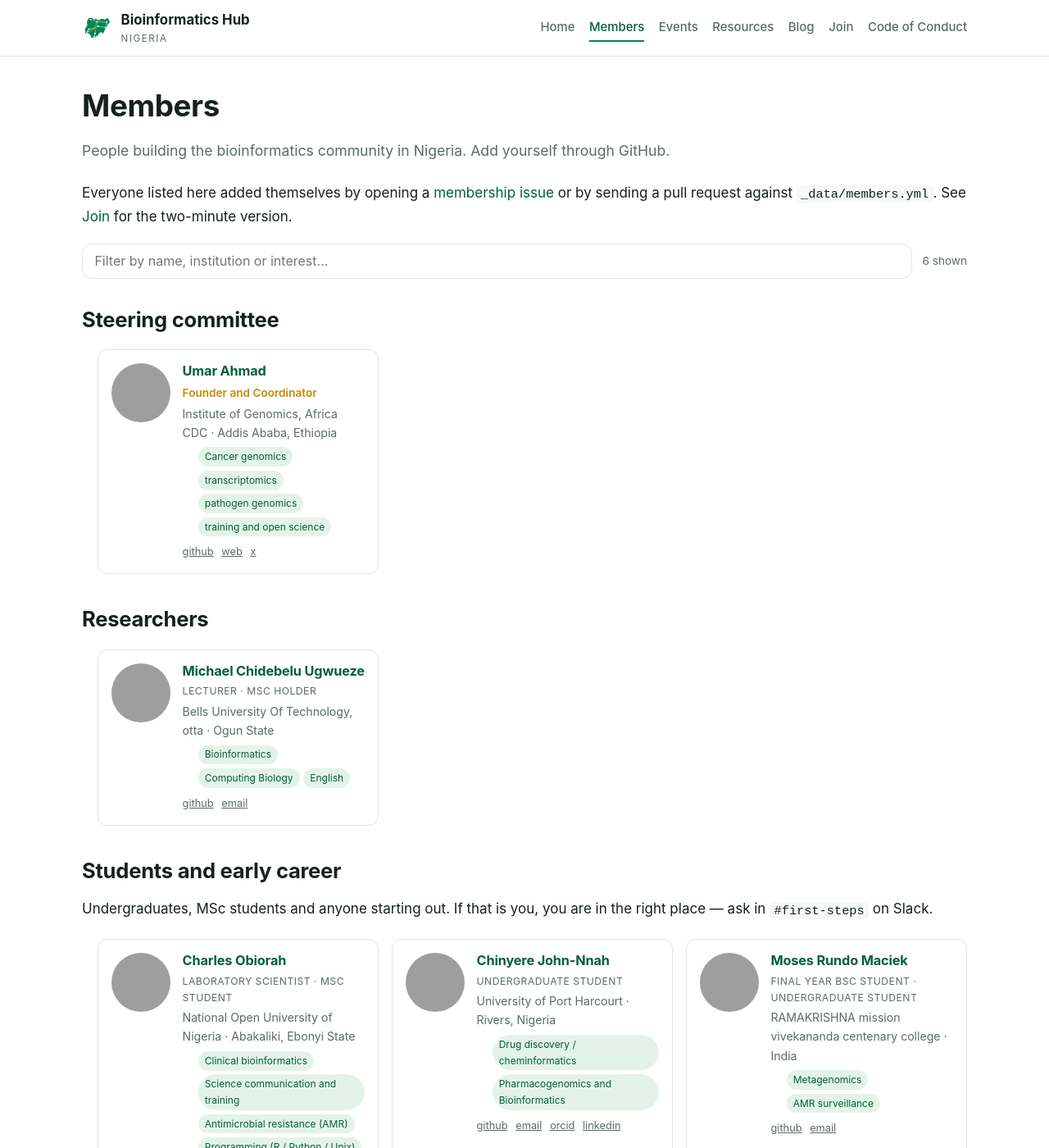
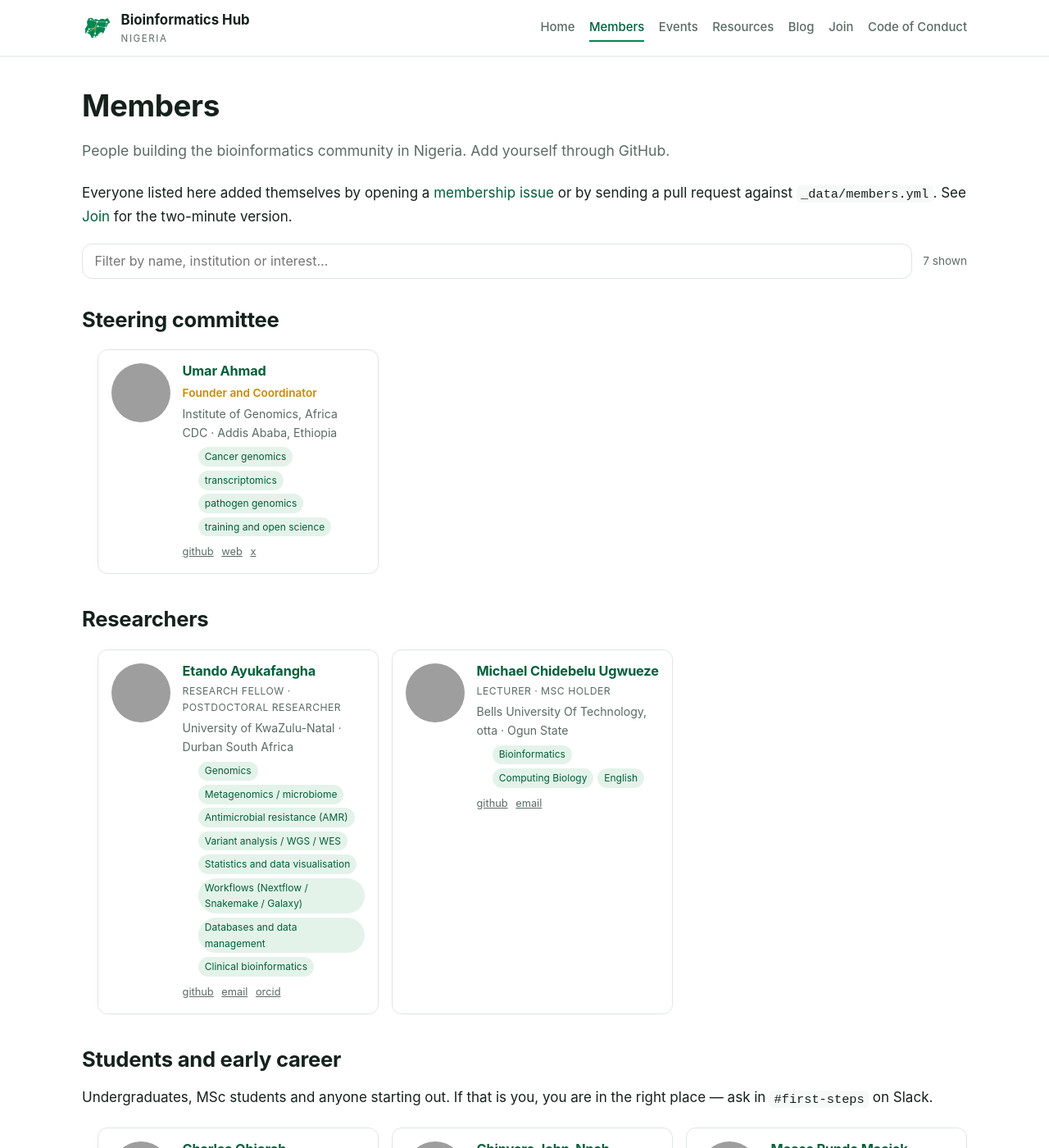
Before and after one commit to GOA14/bioinformaticshub.github.io, a Jekyll site: the page built from members.md, in a window 1280 px wide and 1400 px high. Shown: the whole window at 82% size. Built offline with Jekyll 4.4.1, drawn with Linux system fonts in a browser that asks for light colours; grey boxes are pictures that could not be loaded.

Commit message:
Added Etando Ayukafangha (@Etando) in members.yml (#38)

```diff
--- a/_data/members.yml
+++ b/_data/members.yml
@@ -40,6 +40,17 @@
   website: https://africacdc.org
   twitter: babasaraky
   joined: 2016-01-01
+
+- name: Etando Ayukafangha
+  github: Etando
+  institution: University of KwaZulu-Natal
+  interests: Genomics, Metagenomics / microbiome, Antimicrobial resistance (AMR), Variant analysis / WGS / WES, Statistics and data visualisation, Workflows (Nextflow / Snakemake / Galaxy), Databases and data management, Clinical bioinformatics
+  stage: Postdoctoral researcher
+  title: Research fellow
+  location: Durban South Africa
+  email: etta5013@gmail.com
+  orcid: 0000-0001-5678-4121
+  joined: 2026-11-21
 
 - name: Chinyere John-Nnah
   github: Chinyereee
```
